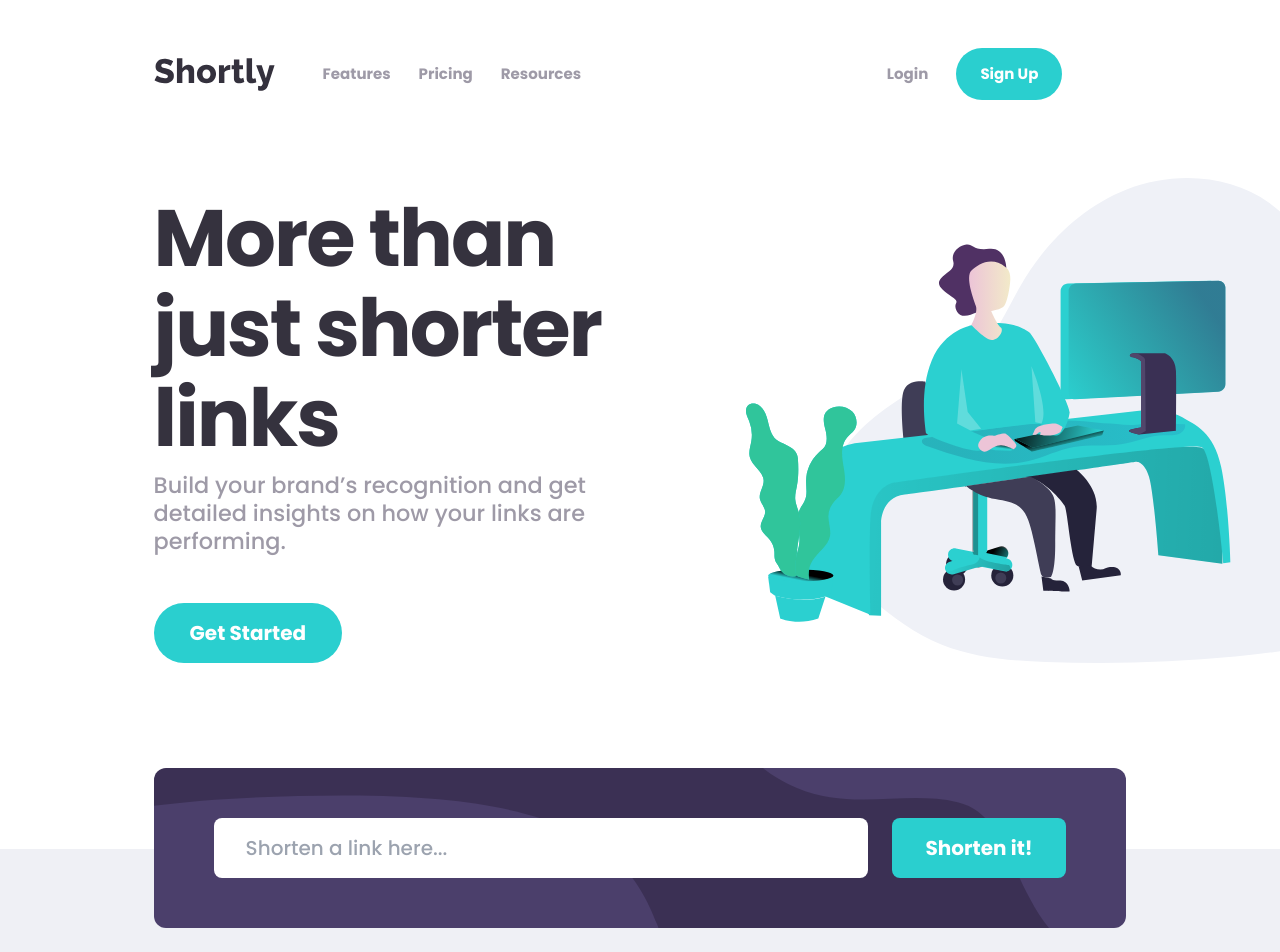
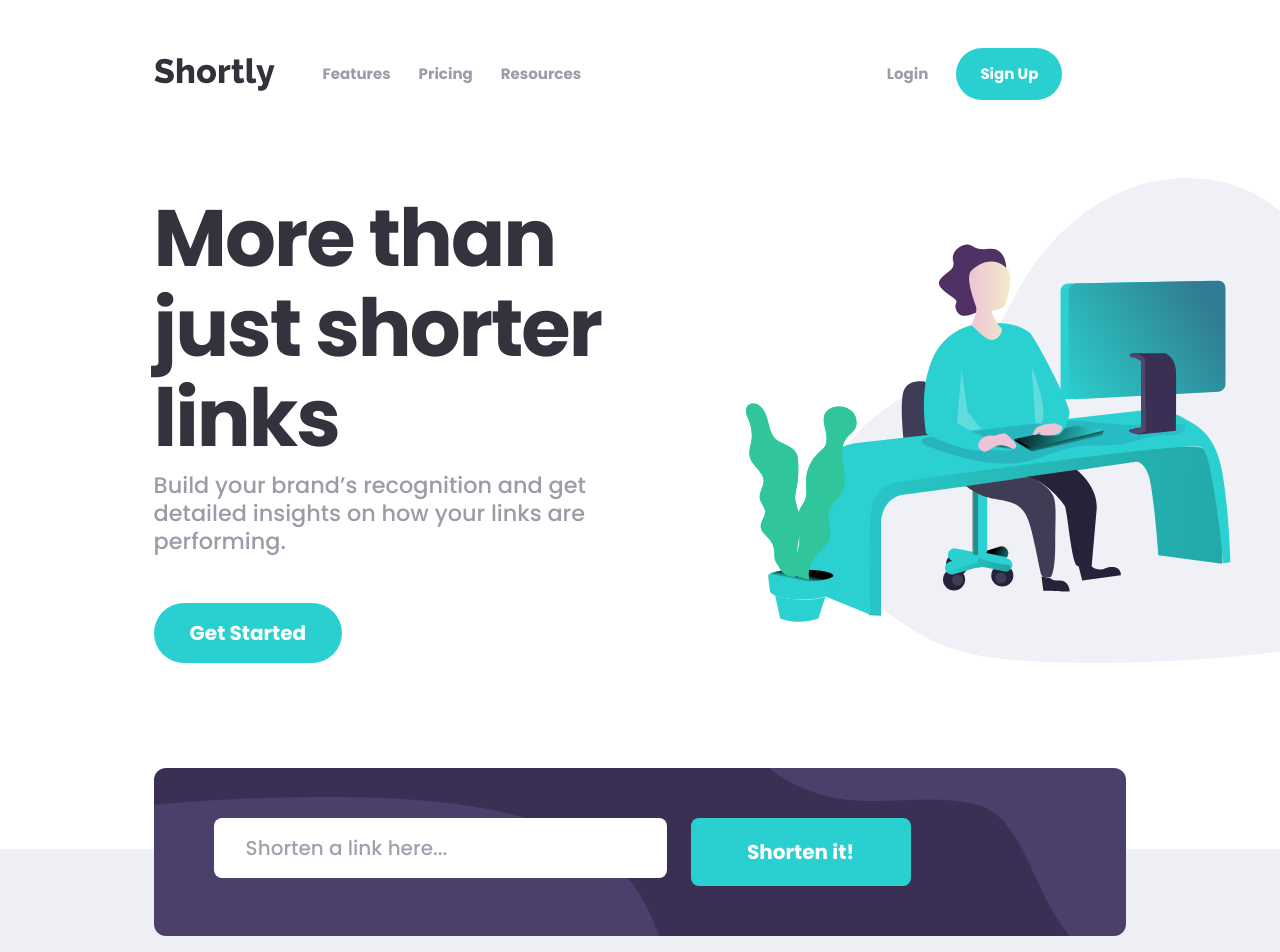
Before and after one commit to AlbertoLed/URL-shortening-API-landing-page, a React (Vite) app: page / in a window 1280 px wide. Shown: the top 952 px of the page. Built offline with nearby package versions, Linux system fonts and the light colour scheme; some icons are missing.

Commit message:
Add the ShortenerError component for the error messages

```diff
--- a/src/components/Main.jsx
+++ b/src/components/Main.jsx
@@ -2,6 +2,7 @@ import Shortener from "./shortener/Shortener"
 import ShortenerInput from "./shortener/ShortenerInput"
 import ShortenerButton from "./shortener/ShortenerButton"
 import ShortenedLinks from "./shortener/ShortenedLinks"
+import ShortenerError from "./shortener/ShortenerError.jsx"
 import Button from "./Button"
 import Feature from "./Feature"
 import data from './Data.js'
@@ -18,10 +19,14 @@ function Main() {
                 <div className="col-span-full row-span-full">
                     <Shortener>
                         <div className={`${shortenerBgImage} bg-violet-200 p-6 space-y-4 w-[86%] mx-auto rounded-xl md:flex md:space-x-6 md:space-y-0 lg:w-[76%] lg:max-w-[1150px] lg:py-[50px] lg:px-[60px]`}>
-                            <ShortenerInput
-                            placeholder='Shorten a link here...'
-                            className='py-3 px-4 md:rounded-lg lg:text-xl lg:py-4 lg:px-8 focus:outline focus:outline-cyan focus:outline-2 transition-all'
-                            />
+                            <div>
+                                <ShortenerInput
+                                placeholder='Shorten a link here...'
+                                className='py-3 px-4 md:rounded-lg lg:text-xl lg:py-4 lg:px-8 focus:outline focus:outline-cyan focus:outline-2 transition-all'
+                                />
+                                <ShortenerError
+                                className="text-red text-xs italic mt-2" />
+                            </div>
                             <ShortenerButton
                             className="font-bold text-lg w-full md:w-[220px] md:rounded-lg lg:text-xl lg:py-4"
                             >Shorten it!</ShortenerButton>
--- a/src/components/shortener/Shortener.jsx
+++ b/src/components/shortener/Shortener.jsx
@@ -5,6 +5,7 @@ const ShortenerContext = createContext()
 
 function Shortener({children}) {
     const [currentLink, setCurrentLink] = useState('')
+    const [errorState, setErrorState] = useState(null)
     const [shortenedLinks, setShortenedLinks] = useState(JSON.parse(localStorage.getItem("shortenedLinksFF")) ?? [])
 
     // Save links in local storage
@@ -51,6 +52,10 @@ function Shortener({children}) {
             else {
                 //Show an error message
                 console.log(data.error)
+                if(data.error === "API Error: After sanitization URL is empty") {
+                    console.log("jaja")
+                    setErrorState("Please add a link")
+                }
             }
         }
         catch(error) {
@@ -97,7 +102,7 @@ function Shortener({children}) {
     }
 
     return(
-        <ShortenerContext.Provider value={{currentLink, updateCurrentLink, shortenIt, shortenedLinks, copyLink, handleEnter, deleteLink}}>
+        <ShortenerContext.Provider value={{currentLink, updateCurrentLink, shortenIt, shortenedLinks, copyLink, handleEnter, deleteLink, errorState}}>
             <div>{children}</div>
         </ShortenerContext.Provider>
     )
--- /dev/null
+++ b/src/components/shortener/ShortenerError.jsx
@@ -0,0 +1,13 @@
+import { useContext } from "react"
+import { ShortenerContext } from "./Shortener"
+
+export default function ShortenerError({className, children, ...props}) {
+    const { errorState } = useContext(ShortenerContext)
+
+    return(
+        <div
+        className={className}
+        {...props}
+        >{errorState ? children ?? errorState : null}</div>
+    )
+}
--- a/tailwind.config.js
+++ b/tailwind.config.js
@@ -16,6 +16,7 @@ export default {
         'cyan-h': '#71f0f0',
         'cyan-a': '#76e3e3',
         red: 'hsl(0, 87%, 67%)',
+        salmon: '#f79494',
         gray: {
           100: 'hsl(230, 25%, 95%)',
           200: 'hsl(0, 0%, 75%)',
```
